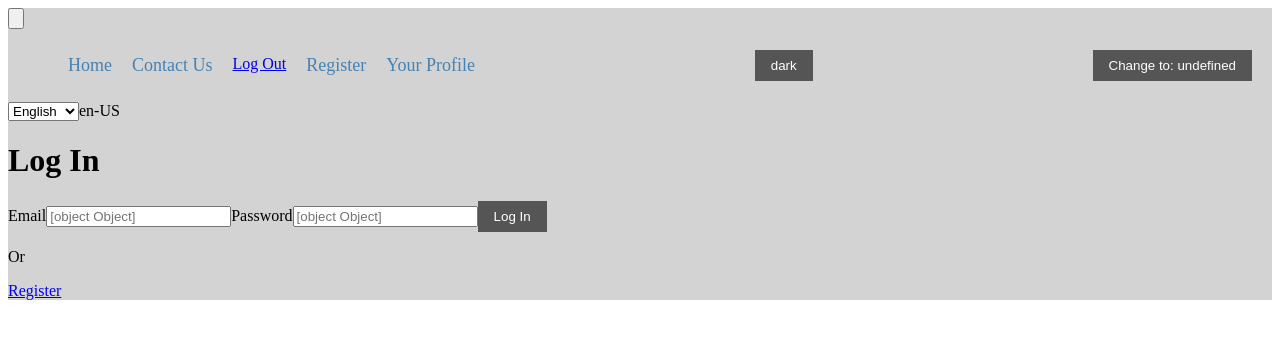
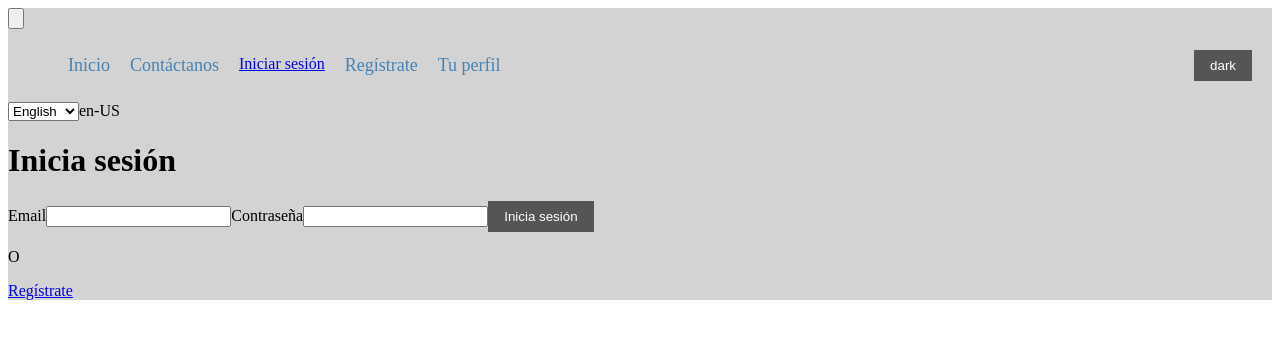
Before and after one commit to Zorahida/PruebaTecnica, a React (Create React App) app: page /LogIn in a window 1280 px wide. Shown: the top 338 px of the page. Built offline with nearby package versions, Linux system fonts and the light colour scheme.

Commit message:
update translations and LogOut. Register still not working

```diff
--- a/src/App.jsx
+++ b/src/App.jsx
@@ -1,4 +1,4 @@
-import { Route, Routes } from "react-router-dom";
+import { Navigate, Route, Routes } from "react-router-dom";
 import NavBar from "./components/NavBar/NavBar";
 import Contact from "./pages/Contact/Contact";
 import Home from "./pages/Home/Home";
@@ -38,6 +38,8 @@ function App(props) {
   };
   const [logError,setLogError] = useState("");
 
+  const [isLogged, setIsLogged] = useState(false);
+
   const location = useLocation();
 
   const loginUser = (form) =>{
@@ -45,11 +47,18 @@ function App(props) {
     (user) => user.email === form.email && user.password === form.password
     );
     if(checkUser) {
+        setIsLogged(true);
         setLogError('');
     } else{
         setLogError('User or password incorrect, please, check it again')
     }
-
+    const logout = () => {
+      userList(null);
+      Navigate('/login', {replace: false});
+  }
+  };
+   const handleLogout = () => {
+    setIsLogged(false);
   };
 
   return (
@@ -60,7 +69,7 @@ function App(props) {
           <NavBar />
           <select value={context.locale} onChange={context.selectLanguage}>
             <option value="en">English</option>
-            <option value="es">Spanish</option>
+            <option value="es">Español</option>
           </select>
           <FormattedMessage id={locale}
           ></FormattedMessage>
--- a/src/components/Language/en.json
+++ b/src/components/Language/en.json
@@ -2,12 +2,12 @@
     "contact.title": "Contact Us",
     "contact.nameLabel": "Name",
     "contact.commentLabel": "Leave your comment here",
-    "nav.home": "Home",
-    "nav.contact": "Contact Us",
-    "nav.login": "LogIn",
-    "nav.logout": "LogOut",
-    "nav.register": "Register",
-    "nav.profile": "Your Profile",
+    "navbar.home": "Home",
+    "navbar.contact": "Contact Us",
+    "navbar.login": "LogIn",
+    "navbar.logout": "LogOut",
+    "navbar.register": "Register",
+    "navbar.profile": "Your Profile",
     "home.welcome": "Welcome to this fabulous shop!",
     "home.loading": "Loading...",
     "profile.welcome": "Welcome to your profile"
--- a/src/components/Language/es.json
+++ b/src/components/Language/es.json
@@ -2,13 +2,25 @@
         "contact.title": "Contáctenos",
         "contact.nameLabel": "Nombre",
         "contact.commentLabel": "Deja tu comentario aquí",
-        "nav.home": "Inicio",
-        "nav.contact": "Contáctenos",
-        "nav.login": "Iniciar sesión",
-        "nav.logout": "Cerrar sesión",
-        "nav.register": "Registrarse",
-        "nav.profile": "Tu perfil",
+        "navbar.home": "Inicio",
+        "navbar.contactUs": "Contáctanos",
+        "navbar.logIn": "Iniciar sesión",
+        "navbar.logOut": "Cerrar sesión",
+        "navbar.register": "Regístrate",
+        "navbar.yourProfile": "Tu perfil",
         "home.welcome": "¡Bienvenido a esta fabulosa tienda!",
         "home.loading": "Cargando...",
-        "profile.welcome": "Bienvenido a tu perfil"
+        "home.pice": "Precio: {price}",
+        "home.category": "Categoria",
+        "profile.welcome": "Bienvenido a tu perfil",
+        "register.usernameLabel": "Nombre de usuario",
+        "register.emailLabel":"Email",
+        "register.passwordLabel":"Contraseña",
+        "register.registerButton":"Registrado!",
+        "login.registerLink":"Regístrate",
+        "login.title":"Inicia sesión",
+        "login.emailLabel":"Email",
+        "login.passwordLabel":"Contraseña",
+        "login.loginButton":"Inicia sesión",
+        "login.or":"O"
       }
--- a/src/components/NavBar/NavBar.jsx
+++ b/src/components/NavBar/NavBar.jsx
@@ -8,14 +8,9 @@ import English from "../Language/en.json";
 import "../../styles/DayMode.css";
 import "./NavBar.css";
 
-function NavBar() {
+function NavBar({isLogged, logout}) {
 
     const navigate = useNavigate();
-
-     const logout = () => {
-        userList(null);
-        navigate('/login', {replace: true});
-    }
 
     const local = navigator.language;
     const language = local === "en" ? English : Spanish;
@@ -40,14 +35,13 @@ function NavBar() {
                     <li><Link to="/"><FormattedMessage id="navbar.home" defaultMessage="Home" /></Link></li>
                     <li><Link to="/Contact"><FormattedMessage id="navbar.contactUs" defaultMessage="Contact Us" /></Link></li>
                     {userList ? (
-                    <Link to="/login" onClick={logout}><FormattedMessage id="navbar.logOut" defaultMessage="Log Out" /></Link>
-                    ) : (<Link to="/login"><FormattedMessage id="navbar.logIn" defaultMessage="Log In" /></Link>)}
+                    <Link to="/login" onClick={logout}><FormattedMessage id="navbar.logIn" defaultMessage="Log In" /></Link>
+                    ) : (<Link to="/login"><FormattedMessage id="navbar.logOut" defaultMessage="Log Out" /></Link>)}
                     <li><Link to="/Register"><FormattedMessage id="navbar.register" defaultMessage="Register" /></Link></li>
                     <li><Link to="/Profile"><FormattedMessage id="navbar.yourProfile" defaultMessage="Your Profile" /></Link></li>
                 </ul>
 
                 <button onClick={() => setMode(!mode)}>{mode ? "dark" : "light"}</button>
-                <button onClick={selectLanguage}><FormattedMessage id="navbar.changeLanguage" defaultMessage={`Change to: ${message.ButtonLanguage}`} /></button>
             </div>
         </nav>
     )
--- a/src/pages/Login/Login.jsx
+++ b/src/pages/Login/Login.jsx
@@ -10,12 +10,15 @@ const userInitialState = {
 const Login = ({ loginUser, logError }) => {
   const [form, setForm] = useState(userInitialState);
 
+
   const submitForm = (ev) => {
     ev.preventDefault();
     console.log("Se han enviado los datos del cliente");
 
-    loginUser(form);
     setForm(userInitialState);
+
+
+
   };
 
   return (
@@ -30,7 +33,6 @@ const Login = ({ loginUser, logError }) => {
         <input
           type="email"
           name="email"
-          placeholder={<FormattedMessage id="login.emailPlaceholder" defaultMessage="write your email" />}
           value={form.email}
           pattern="^[a-zA-Z0-9._%+-]+@[a-zA-Z0-9.-]+\.[a-zA-Z]{2,4}$"
           onChange={(e) => setForm({ ...form, email: e.target.value })}
@@ -42,7 +44,6 @@ const Login = ({ loginUser, logError }) => {
         <input
           type="password"
           name="password"
-          placeholder={<FormattedMessage id="login.passwordPlaceholder" defaultMessage="write your password" />}
           value={form.password}
           pattern="^(?=.*[a-zA-Z])(?=.*[!@#$%^&*_=+-]).{8,}$"
           onChange={(e) => setForm({ ...form, password: e.target.value })}
--- a/src/pages/Register/Register.jsx
+++ b/src/pages/Register/Register.jsx
@@ -15,15 +15,15 @@ export const RegisterForm = () => {
         <label>
           <FormattedMessage id="register.usernameLabel" defaultMessage="Username" />
         </label>
-        <input type="text" name="name" {...register('name', { required: true })}/>
+        <input type="text" name="name" {...register('name', { required: true })} defaultValue="" />
         <label>
           <FormattedMessage id="register.emailLabel" defaultMessage="Email" />
         </label>
-        <input type="email" name="email" {...register('email', { required: true, pattern: /^[A-Z0-9._%+-]+@[A-Z0-9.-]+\.[A-Z]{2,4}$/i })}/>
+        <input type="email" name="email" {...register('email', { required: true, pattern: /^[A-Z0-9._%+-]+@[A-Z0-9.-]+\.[A-Z]{2,4}$/i })} defaultValue="" />
         <label>
           <FormattedMessage id="register.passwordLabel" defaultMessage="Password" />
         </label>
-        <input type="password" name="password" {...register('password', { required: true, pattern: /^(?=.*[a-z])(?=.*[A-Z])(?=.*[0-9])(?=.*[!@#$%^&*_=+-]).{8,12}$/ })}/>
+        <input type="password" name="password" {...register('password', { required: true, pattern: /^(?=.*[a-z])(?=.*[A-Z])(?=.*[0-9])(?=.*[!@#$%^&*_=+-]).{8,12}$/ })} defaultValue="" />
         <button>
           <FormattedMessage id="register.registerButton" defaultMessage="Register" />
         </button>
```
